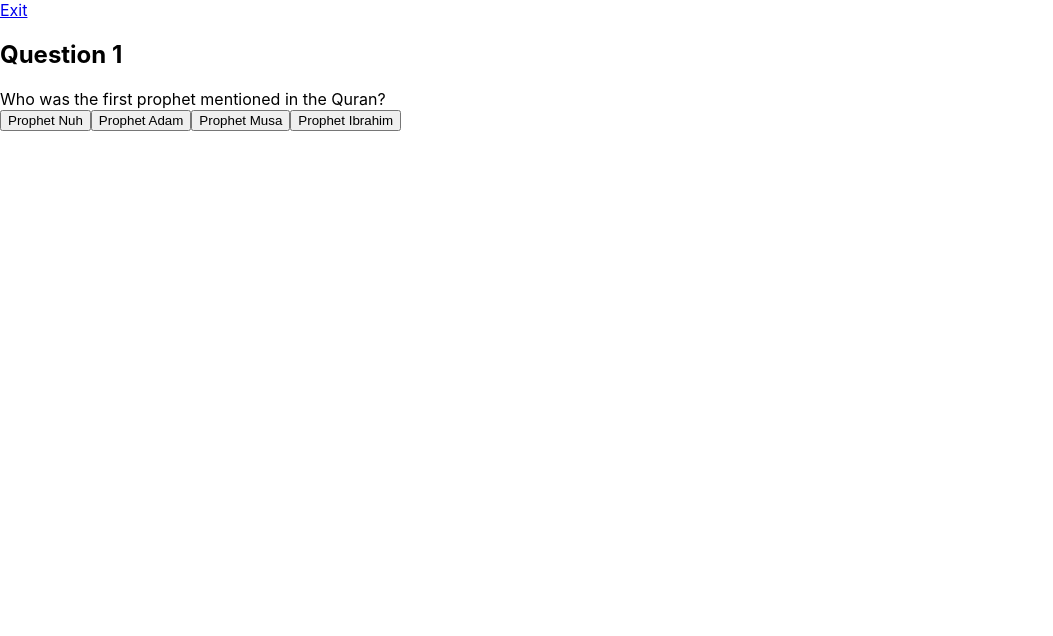
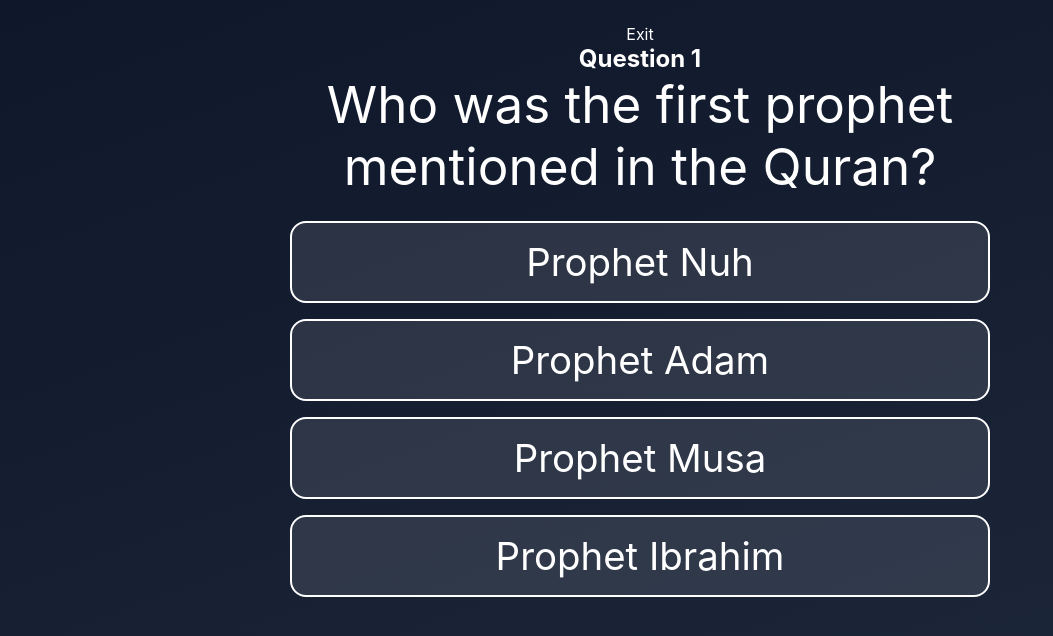
Before and after one commit to usmaan275/Masjid-Bilal-Fajr-Knights, a React (Create React App) app: page /day1 in a window 1280 px wide. Shown: the top 636 px of the page, without its empty margins (0-1053 px from the left). Built offline with nearby package versions, Linux system fonts and the light colour scheme.

Commit message:
MCQ styling first draft

```diff
--- a/src/App.css
+++ b/src/App.css
@@ -1,42 +1,39 @@
-.App {
-  text-align: center;
+/* ========================
+   Global Reset & Layout
+======================== */
+* {
+  margin: 0;
+  padding: 0;
+  box-sizing: border-box;
 }
 
-.App-logo {
-  height: 40vmin;
-  pointer-events: none;
+html, body, #root {
+  height: 100dvh;
+  width: 100vw;
+  background-color: #0f172a;
+  color: white;
+  overflow-x: hidden;
 }
 
-@media (prefers-reduced-motion: no-preference) {
-  .App-logo {
-    animation: App-logo-spin infinite 20s linear;
-  }
+/* ========================
+   Links & Buttons
+======================== */
+a {
+  text-decoration: none;
+  color: inherit;
 }
 
-.App-header {
-  background-color: #282c34;
-  min-height: 100vh;
-  display: flex;
-  flex-direction: column;
-  align-items: center;
-  justify-content: center;
-  font-size: calc(10px + 2vmin);
-  color: white;
+button {
+  cursor: pointer;
+  font-family: inherit;
+  border: none;
+  outline: none;
+  transition: all 0.2s ease-in-out;
 }
 
-.App-link {
-  color: #61dafb;
-}
-
-@keyframes App-logo-spin {
-  from {
-    transform: rotate(0deg);
-  }
-  to {
-    transform: rotate(360deg);
-  }
-}
-
+/* ========================
+   Loading Screen
+======================== */
 .loading-screen {
   display: flex;
   flex-direction: column;
@@ -46,7 +43,6 @@
   width: 100vw;
   background-color: #0f172a;
   color: #ffffff;
-  font-size: 1.2rem;
   text-align: center;
 }
 
@@ -63,9 +59,7 @@
 }
 
 @keyframes spin {
-  to {
-    transform: rotate(360deg);
-  }
+  to { transform: rotate(360deg); }
 }
 
 .loading-screen p {
@@ -73,20 +67,26 @@
   letter-spacing: 0.05em;
 }
 
-.home-container {
+/* ========================
+   Home Page
+======================== */
+.home-container,
+.mcq-container {
   min-height: 100dvh;
   width: 100vw;
   background: linear-gradient(160deg, #0f172a, #1e293b);
   color: white;
   text-align: center;
-  padding: 5dvh 5vw;
   display: flex;
   flex-direction: column;
   align-items: center;
+  padding: 3dvh 3vw;
+  overflow-x: hidden;
 }
 
-.home-header {
-  margin-bottom: 5dvh;
+.home-header,
+.mcq-header {
+  margin-bottom: 4dvh;
 }
 
 .home-title {
@@ -111,13 +111,12 @@
 .home-card {
   background: rgba(255, 255, 255, 0.1);
   border-radius: 1.2rem;
-  padding: 3dvh 0;
+  padding: 2.5dvh 0;
   color: white;
-  text-decoration: none;
   font-size: 1.3rem;
   font-weight: 600;
+  border: 2px solid transparent;
   transition: all 0.25s ease-in-out;
-  border: 2px solid transparent;
 }
 
 .home-card:hover {
@@ -125,3 +124,76 @@
   border-color: #38bdf8;
   transform: scale(1.05);
 }
+
+/* ========================
+   MCQ Page
+======================== */
+.mcq-question-section {
+  width: 90vw;
+  max-width: 700px;
+}
+
+.mcq-question {
+  font-size: 4vw;
+  margin-bottom: 3dvh;
+}
+
+.mcq-options {
+  display: flex;
+  flex-direction: column;
+  gap: 2dvh;
+  margin-bottom: 3dvh;
+}
+
+.option-button {
+  padding: 2dvh 2vw;
+  font-size: 3vw;
+  border-radius: 1rem;
+  background: rgba(255, 255, 255, 0.1);
+  border: 2px solid white;
+  color: white;
+}
+
+.option-button.correct {
+  background: #22c55e;
+  border-color: #16a34a;
+}
+
+.option-button.incorrect {
+  background: #ef4444;
+  border-color: #b91c1c;
+}
+
+.next-button,
+.mcq-submit-button {
+  padding: 2dvh 4vw;
+  font-size: 3vw;
+  border-radius: 1rem;
+  background-color: #38bdf8;
+  color: #0f172a;
+  font-weight: bold;
+  margin-top: 2dvh;
+}
+
+.next-button:hover,
+.mcq-submit-button:hover {
+  background-color: #0ea5e9;
+}
+
+/* ========================
+   Explanation Popup
+======================== */
+.explanation-popup {
+  margin-top: 2dvh;
+  padding: 2dvh 2vw;
+  border-radius: 1rem;
+  background: rgba(0,0,0,0.7);
+  color: white;
+  font-size: 3vw;
+  animation: fadeIn 0.3s ease-in-out;
+}
+
+@keyframes fadeIn {
+  from { opacity: 0; transform: translateY(-1dvh); }
+  to { opacity: 1; transform: translateY(0); }
+}
```
